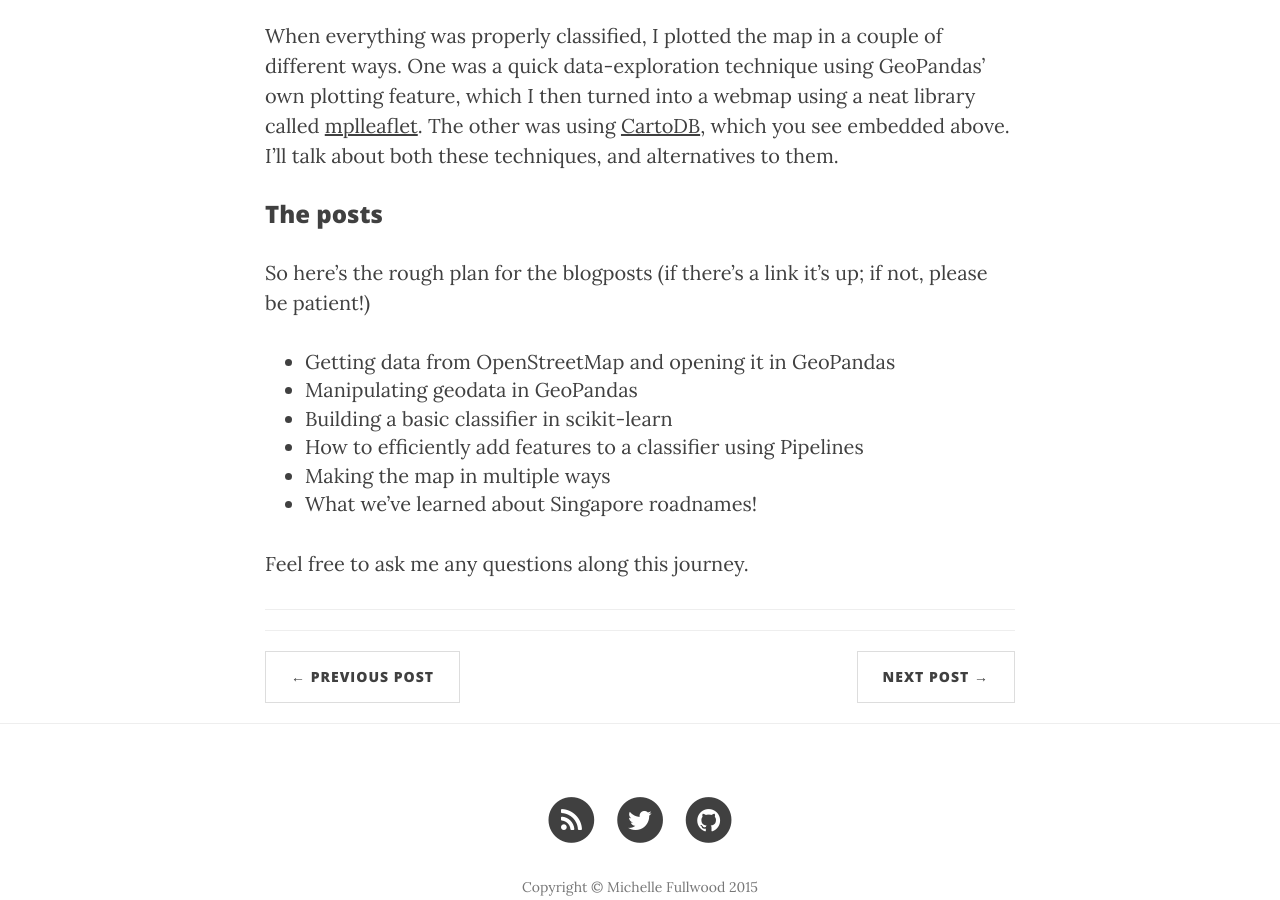
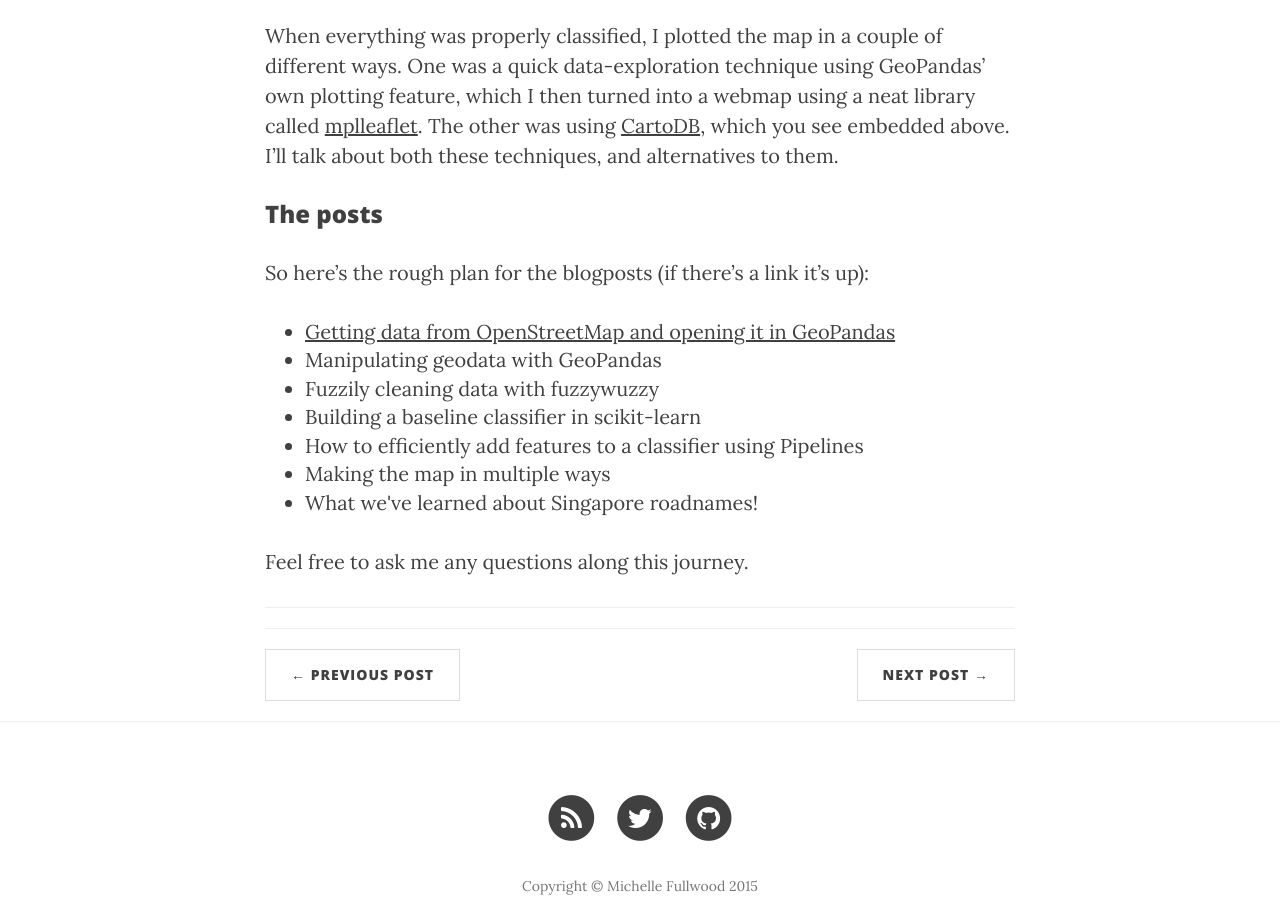
Before and after one commit to michelleful/code-blog, a Jekyll site: the page built from _posts/2015-04-24-sgmap.markdown, in a window 1280 px wide and 900 px high, scrolled down 6398 px. Built offline with Jekyll 4.4.1, drawn with Linux system fonts in a browser that asks for light colours; nearby versions of some CDN libraries.

Commit message:
Added link to next post in main scikit-learn/geopandas post

```diff
--- a/_posts/2015-04-24-sgmap.markdown
+++ b/_posts/2015-04-24-sgmap.markdown
@@ -109,13 +109,17 @@ using GeoPandas' own plotting feature, which I then turned into a webmap using a
 
 ### The posts
 
-So here's the rough plan for the blogposts (if there's a link it's up; if not, please be patient!)
+So here's the rough plan for the blogposts (if there's a link it's up):
 
-* Getting data from OpenStreetMap and opening it in GeoPandas
-* Manipulating geodata in GeoPandas
-* Building a basic classifier in scikit-learn
-* How to efficiently add features to a classifier using Pipelines
-* Making the map in multiple ways
-* What we've learned about Singapore roadnames!
+<ul>
+  <li style="text-decoration: underline;"><a href="{{ site.baseurl }}/2015/04/27/osm-data/">Getting data from OpenStreetMap and opening it in GeoPandas</a></li>
+  <li>Manipulating geodata with GeoPandas</li>
+  <li>Fuzzily cleaning data with fuzzywuzzy</li>
+  <li>Building a baseline classifier in scikit-learn</li>
+  <li>How to efficiently add features to a classifier using Pipelines</li>
+  <li>Making the map in multiple ways</li>
+  <li>What we've learned about Singapore roadnames!</li>
+</ul>
+
 
 Feel free to ask me any questions along this journey.
```
